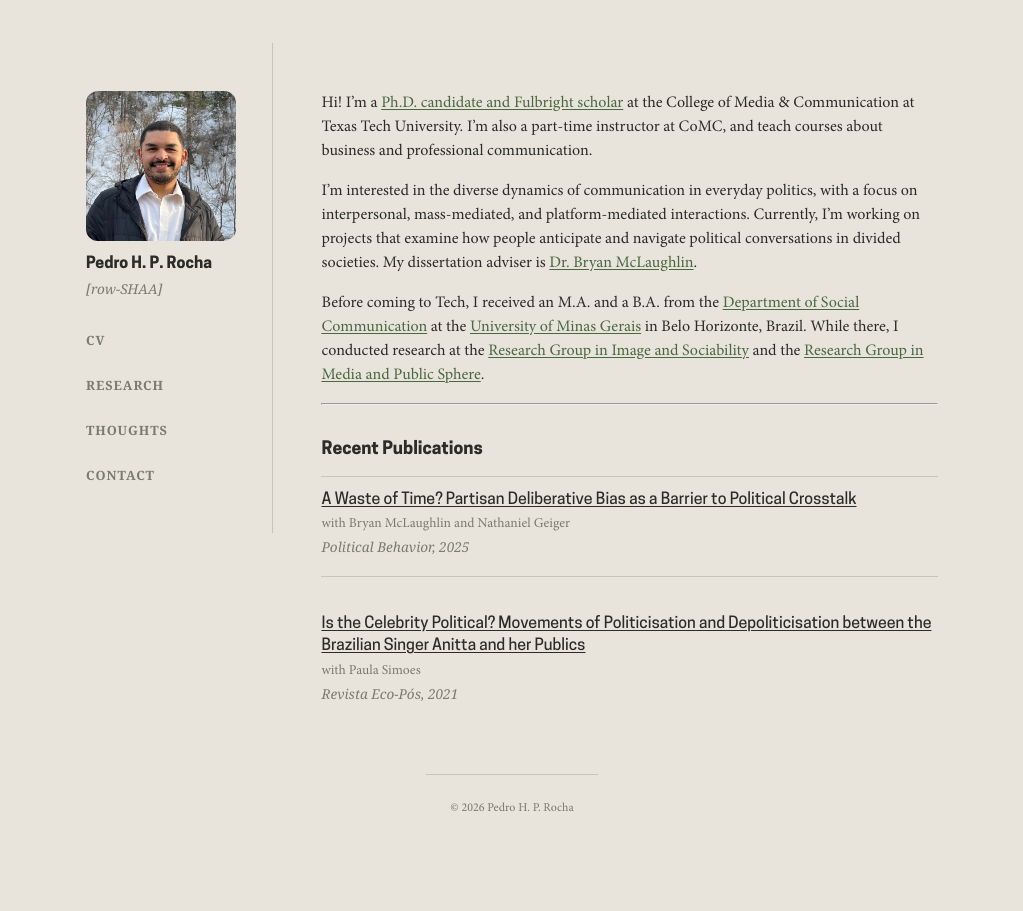
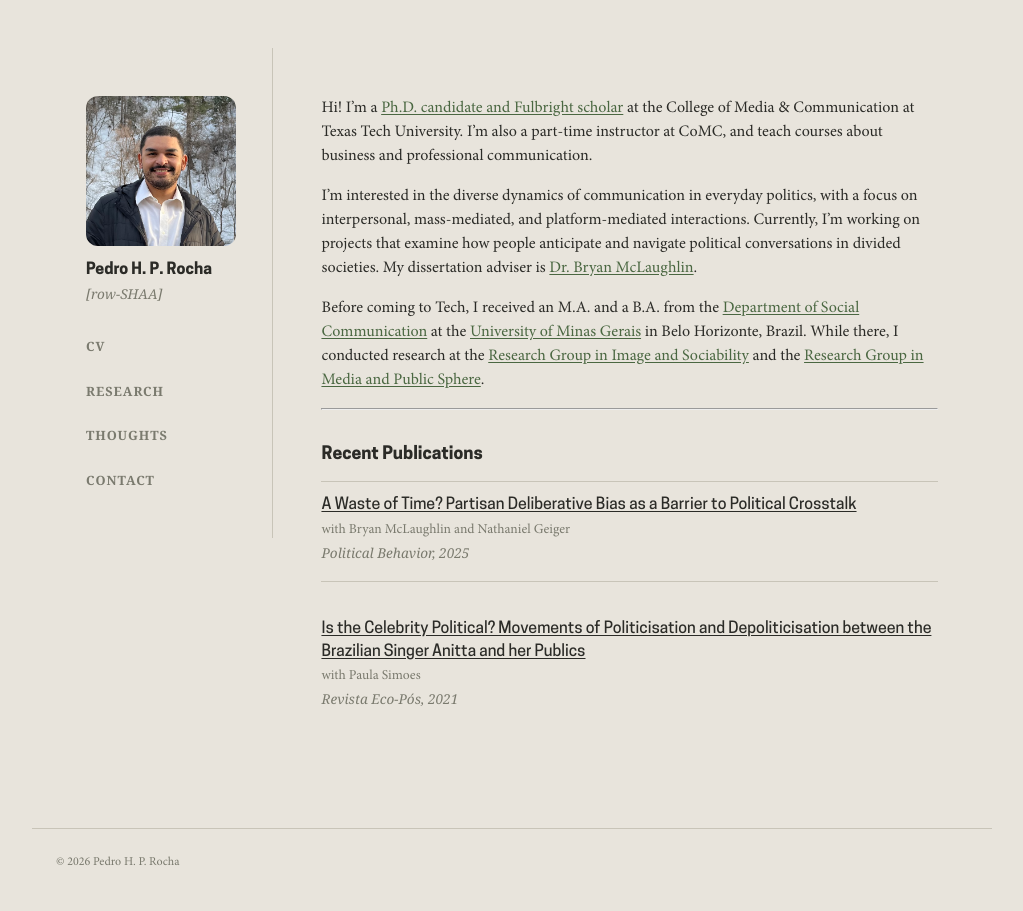
Before and after one commit to pedrohprocha/pedrohprocha.github.io, a Jekyll site: the page built from index.md, in a window 1280 px wide. Shown: the whole page, without its empty margins (128-1151 px from the left). Built offline with Jekyll 4.4.1, drawn with Linux system fonts in a browser that asks for light colours; some web fonts are replaced.

Commit message:
fix layout

```diff
--- a/assets/css/main.css
+++ b/assets/css/main.css
@@ -78,10 +78,6 @@
     background: var(--bg);
     color: var(--text);
     line-height: 1.5;
-    min-height: 100vh;
-    display: flex;
-    flex-direction: column;
-    justify-content: center;
 }
 
 a {
@@ -281,7 +277,7 @@
     max-width: 900px;
     width: 100%;
     margin: 0 auto;
-    padding: 0 1.5rem;
+    padding: 3rem 1.5rem;
     align-items: flex-start;
 }
 
```
